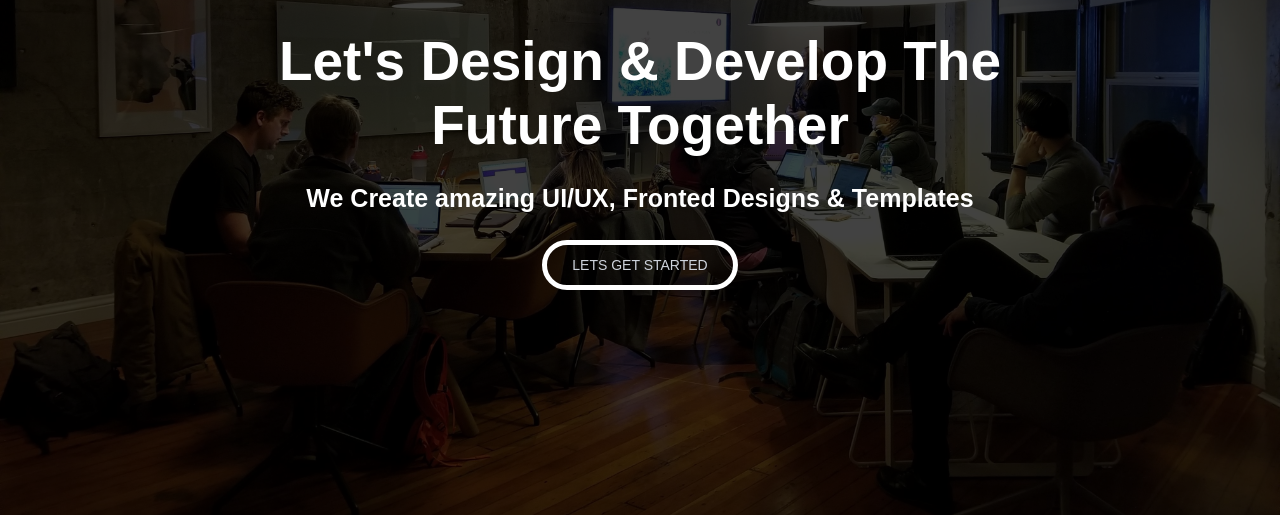
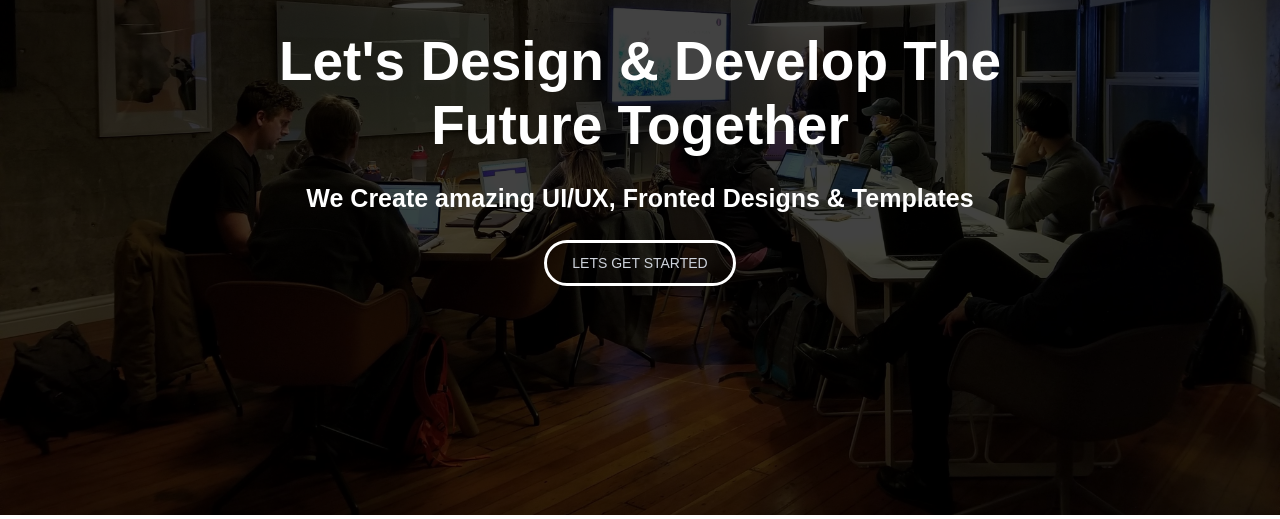
Before and after one commit to RanawatTech/ranawatwebsite, a PHP site: page / in a window 1280 px wide. Shown: the part 285-804 px from the top of the page. Run offline with PHP 8.4, Linux system fonts and the light colour scheme; some libraries are stand-ins or nearby versions.

Commit message:
btn boder radius

```diff
--- a/style/style.css
+++ b/style/style.css
@@ -91,10 +91,10 @@
     padding: 12px 25px;
     color: #ced3dc;
     background:transparent;
-    border: solid 5px white;
     text-transform: uppercase;
     transition: var(--transition);
-    border-radius: 30px;
+    border: 3.5px solid #fff;
+    border-radius: 2rem;
     font-size: 14px;
 }
 .btn:hover{
```
